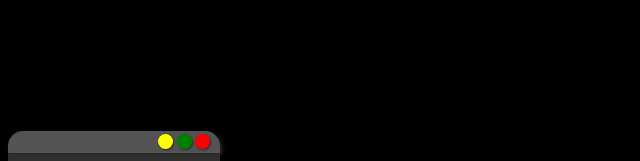
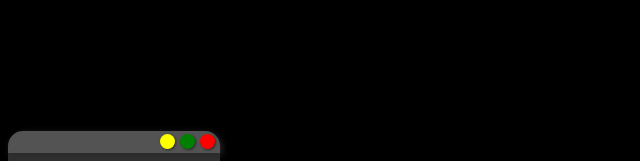
Before and after one commit to fsousac/Curriculo, a plain HTML site: page index.html in a window 1280 px wide. Shown: the top 161 px of the page, 0-640 px from the left. Drawn offline with Linux system fonts and the light colour scheme.

Commit message:
Pouca coisa mudou na hotbar

```diff
--- a/style.css
+++ b/style.css
@@ -27,7 +27,7 @@ input.opcoes_menu{
     margin-top: -15px;
     width: 98%;
     border-radius: 15px 15px 0px 0px;
-    filter: drop-shadow(2px 2px 2px rgb(41, 41, 41));
+    filter: drop-shadow(2px 2px 3px rgb(41, 41, 41));
 
 }
 #bola1{
@@ -36,8 +36,8 @@ input.opcoes_menu{
     width: 15px;
     height: 15px;
     position: absolute;
-    margin-left: 70%;
-    margin-top: 1.2px;
+    margin-left: 150px;
+    margin-top: 1px;
     filter: drop-shadow(1px 1px 1px rgb(41, 41, 41));
 }
 #bola2{
@@ -46,8 +46,8 @@ input.opcoes_menu{
     width: 15px;
     height: 15px;
     position: absolute;
-    margin-left: 79%;
-    margin-top: 1.2px;
+    margin-left: 170px;
+    margin-top: 1px;
     filter: drop-shadow(1px 1px 1px rgb(41, 41, 41));
 
 }
@@ -57,8 +57,8 @@ input.opcoes_menu{
     width: 15px;
     height: 15px;
     position: absolute;
-    margin-left: 87.5%;
-    margin-top: 1.2px;
+    margin-left: 190px;
+    margin-top: 1px;
     filter: drop-shadow(1px 1px 1px rgb(41, 41, 41));
 
 }
```
